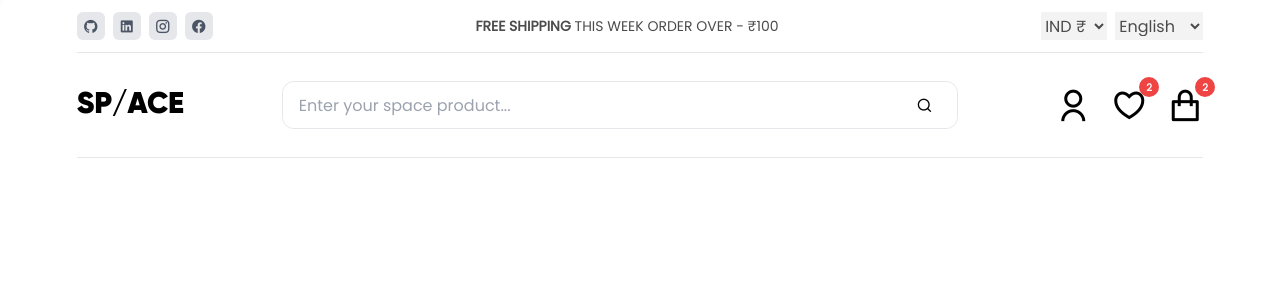
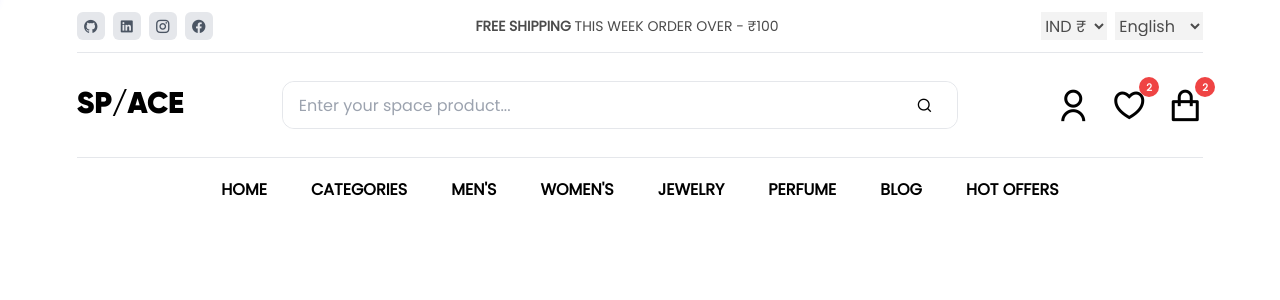
Before and after one commit to Siddhantsingh1230/ShopSpace, a React (Create React App) app: page / in a window 1280 px wide. Shown: the top 300 px of the page. Built offline with nearby package versions, Linux system fonts and the light colour scheme.

Commit message:
added navlinks

```diff
--- a/src/index.css
+++ b/src/index.css
@@ -100,3 +100,16 @@ html {
     transform: rotate(450deg);
   }
 }
+
+/* Navlinks */
+.navlinks:after {
+  display:block;
+  margin-top: 0.8rem;
+  transform: translateY(50%);
+  content: '';
+  border-bottom: solid 3px #019fb6;
+  transform: scaleX(0);
+  transition: transform 250ms ease-in-out;
+  transform-origin:  0% 50%;
+}
+.navlinks:hover:after { transform: scaleX(1); }
--- a/src/pages/Home.jsx
+++ b/src/pages/Home.jsx
@@ -28,23 +28,35 @@ const Home = ({ setProgress }) => {
         <div className="links my-3 flex justify-between ">
           <div className="sharelinks flex gap-2">
             <div className="h-7 w-7 rounded-md  transition-all hover:bg-gray-950 bg-gray-200 flex justify-center items-center">
-              <a href="#">
-                <i className="text-gray-600 transition-all hover:text-white  ri-github-fill"></i>
+              <a
+                href="#"
+                className="hover:text-white text-gray-600 h-full w-full flex justify-center items-center"
+              >
+                <i className=" transition-all   ri-github-fill"></i>
               </a>
             </div>
             <div className="h-7 w-7 rounded-md transition-all hover:bg-gray-950 bg-gray-200 flex justify-center items-center">
-              <a href="#">
-                <i className="text-gray-600 transition-all hover:text-white  ri-linkedin-box-fill"></i>
+              <a
+                href="#"
+                className="hover:text-white text-gray-600 h-full w-full flex justify-center items-center"
+              >
+                <i className="transition-all ri-linkedin-box-fill"></i>
               </a>
             </div>
             <div className="h-7 w-7 rounded-md transition-all hover:bg-gray-950 bg-gray-200 flex justify-center items-center">
-              <a href="#">
-                <i className="text-gray-600 transition-all hover:text-white  ri-instagram-line"></i>
+              <a
+                href="#"
+                className="hover:text-white text-gray-600 h-full w-full flex justify-center items-center"
+              >
+                <i className=" transition-all   ri-instagram-line"></i>
               </a>
             </div>
             <div className="h-7 w-7 rounded-md transition-all hover:bg-gray-950 bg-gray-200 flex justify-center items-center">
-              <a href="#">
-                <i className="text-gray-600 transition-all hover:text-white ri-facebook-circle-fill"></i>
+              <a
+                href="#"
+                className="hover:text-white text-gray-600 h-full w-full flex justify-center items-center"
+              >
+                <i className="ransition-all  ri-facebook-circle-fill"></i>
               </a>
             </div>
           </div>
@@ -100,6 +112,33 @@ const Home = ({ setProgress }) => {
         </div>
         {/* Divider */}
         <hr className="w-full" />
+        {/* NavLink */}
+        <div className="navlink my-5 flex justify-center items-center gap-11">
+          <div className="cursor-pointer text-md font-bold hover:text-blue-500 transition-all navlinks ">
+            HOME
+          </div>
+          <div className="cursor-pointer text-md font-bold hover:text-blue-500 transition-all navlinks  ">
+            CATEGORIES
+          </div>
+          <div className="cursor-pointer text-md font-bold hover:text-blue-500 transition-all navlinks  ">
+            MEN'S
+          </div>
+          <div className="cursor-pointer text-md font-bold hover:text-blue-500 transition-all navlinks  ">
+            WOMEN'S
+          </div>
+          <div className="cursor-pointer text-md font-bold hover:text-blue-500 transition-all navlinks  ">
+            JEWELRY
+          </div>
+          <div className="cursor-pointer text-md font-bold hover:text-blue-500 transition-all navlinks  ">
+            PERFUME
+          </div>
+          <div className="cursor-pointer text-md font-bold hover:text-blue-500 transition-all navlinks  ">
+            BLOG
+          </div>
+          <div className="cursor-pointer text-md font-bold hover:text-blue-500 transition-all navlinks  ">
+            HOT OFFERS
+          </div>
+        </div>
       </div>
       <div className="footer"></div>
     </>
```
